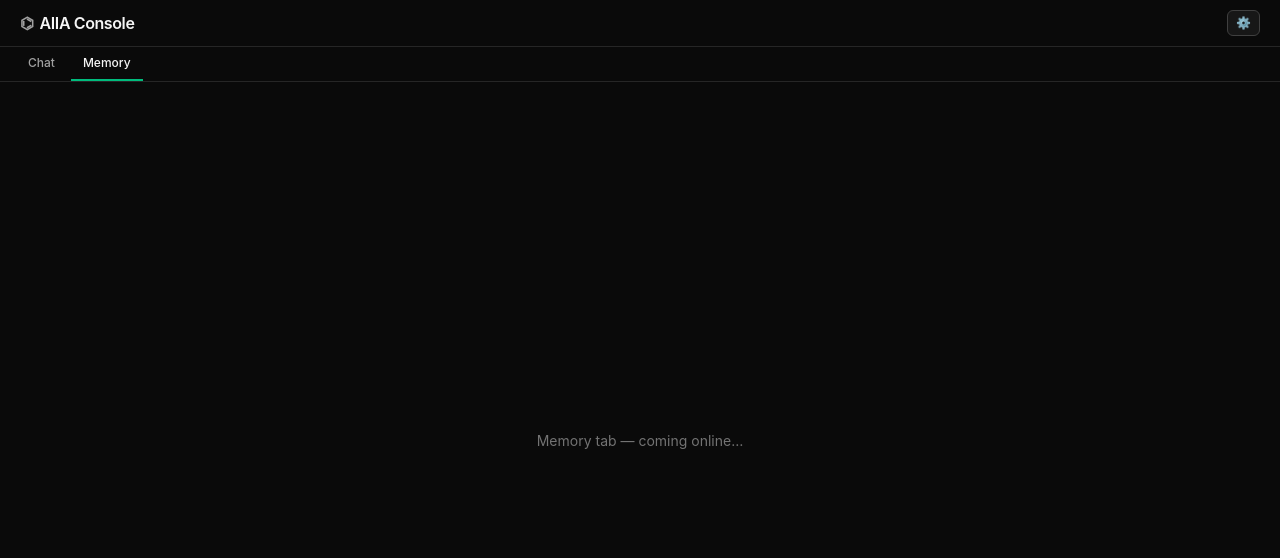
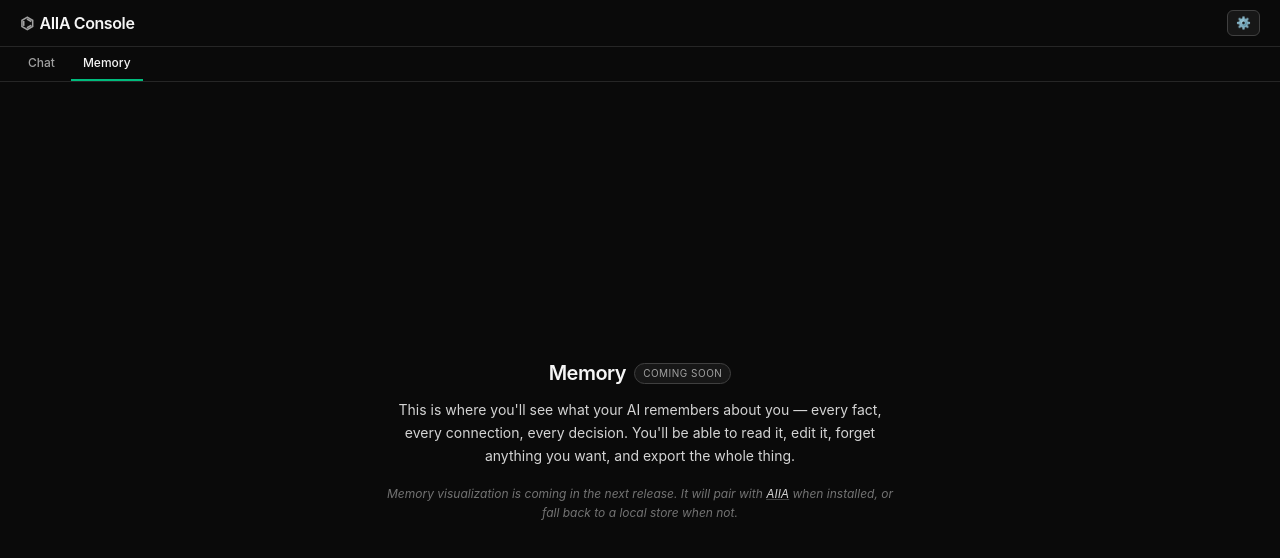
Before and after one commit to ericlovo/aiia-console, a React (Vite) app: page / in a window 1280 px wide. Both pictures are taken after a click on the tab "Memory". Shown: the top 558 px of the page. Built offline with nearby package versions, Linux system fonts and the light colour scheme.

Commit message:
feat: memory tab scaffold
Placeholder MemoryTab with the locked-in copy describing what the
force-directed graph will surface (read/edit/forget/export). Pairs
with AIIA Brain when installed, falls back to a local store. Coming-
soon badge, dark-theme treatment.

```diff
--- a/src/App.tsx
+++ b/src/App.tsx
@@ -15,6 +15,7 @@
 import { NodePalette } from "./components/NodePalette";
 import { SettingsModal } from "./components/SettingsModal";
 import { ChatTab } from "./components/ChatTab";
+import { MemoryTab } from "./components/MemoryTab";
 import type { AppNode, FlowNodeData, NodeKind } from "./types";
 import { defaultDataFor, stripRuntime } from "./types";
 import { runFlow, writeSession, type NodeUpdate } from "./executor";
@@ -421,11 +422,7 @@
       <div className="flex min-h-0 flex-1">
         {activeTab === "chat" && <ChatTab />}
 
-        {activeTab === "memory" && (
-          <div className="flex flex-1 items-center justify-center text-neutral-500">
-            <div className="text-sm">Memory tab — coming online…</div>
-          </div>
-        )}
+        {activeTab === "memory" && <MemoryTab />}
 
         {activeTab === "dev" && devMode && (
           <>
--- /dev/null
+++ b/src/components/MemoryTab.tsx
@@ -0,0 +1,40 @@
+// MemoryTab — placeholder for the force-directed memory graph that pairs
+// with AIIA Brain (or a local fallback store). Real visualization lands in a
+// later release once the Brain endpoints are ready.
+
+export function MemoryTab() {
+  return (
+    <div className="flex min-h-0 flex-1 items-center justify-center px-6 py-12">
+      <div className="max-w-lg text-center">
+        <div className="mb-3 flex items-center justify-center gap-2">
+          <h2 className="text-xl font-semibold tracking-tight text-neutral-100">
+            Memory
+          </h2>
+          <span className="rounded-full border border-neutral-700 bg-neutral-900 px-2 py-0.5 text-[10px] uppercase tracking-wider text-neutral-400">
+            Coming soon
+          </span>
+        </div>
+        <p className="mb-4 text-sm leading-relaxed text-neutral-300">
+          This is where you&apos;ll see what your AI remembers about you — every
+          fact, every connection, every decision. You&apos;ll be able to read it,
+          edit it, forget anything you want, and export the whole thing.
+        </p>
+        <p className="text-xs leading-relaxed text-neutral-500">
+          <em>
+            Memory visualization is coming in the next release. It will pair
+            with{" "}
+            <a
+              href="https://github.com/ericlovo/AIIA"
+              target="_blank"
+              rel="noreferrer"
+              className="text-neutral-300 underline decoration-neutral-700 hover:text-neutral-100 hover:decoration-neutral-400"
+            >
+              AIIA
+            </a>{" "}
+            when installed, or fall back to a local store when not.
+          </em>
+        </p>
+      </div>
+    </div>
+  );
+}
```
